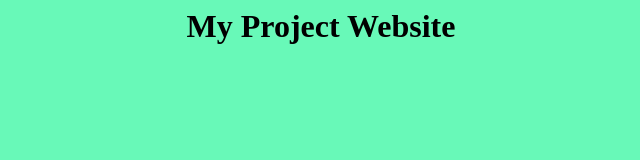
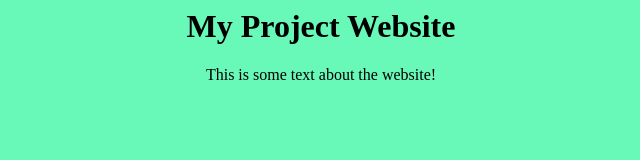
Before and after one commit to sagars729/bitcamp2024-template, a plain HTML site: page index.html in a window 1280 px wide. Shown: the whole page, without its empty margins (319-959 px from the left). Drawn offline with Linux system fonts and the light colour scheme.

Commit message:
website v4: add a new paragraph with content (#1)
In this pull request, I have added a new `<p>` element with some text!

```diff
--- a/index.html
+++ b/index.html
@@ -1,5 +1,6 @@
 <body style="background-color:#68f9b8">
 
   <h1 style="text-align:center"> My Project Website </h1>
+  <p style="text-align:center"> This is some text about the website! </p>
 
 </body>
```
